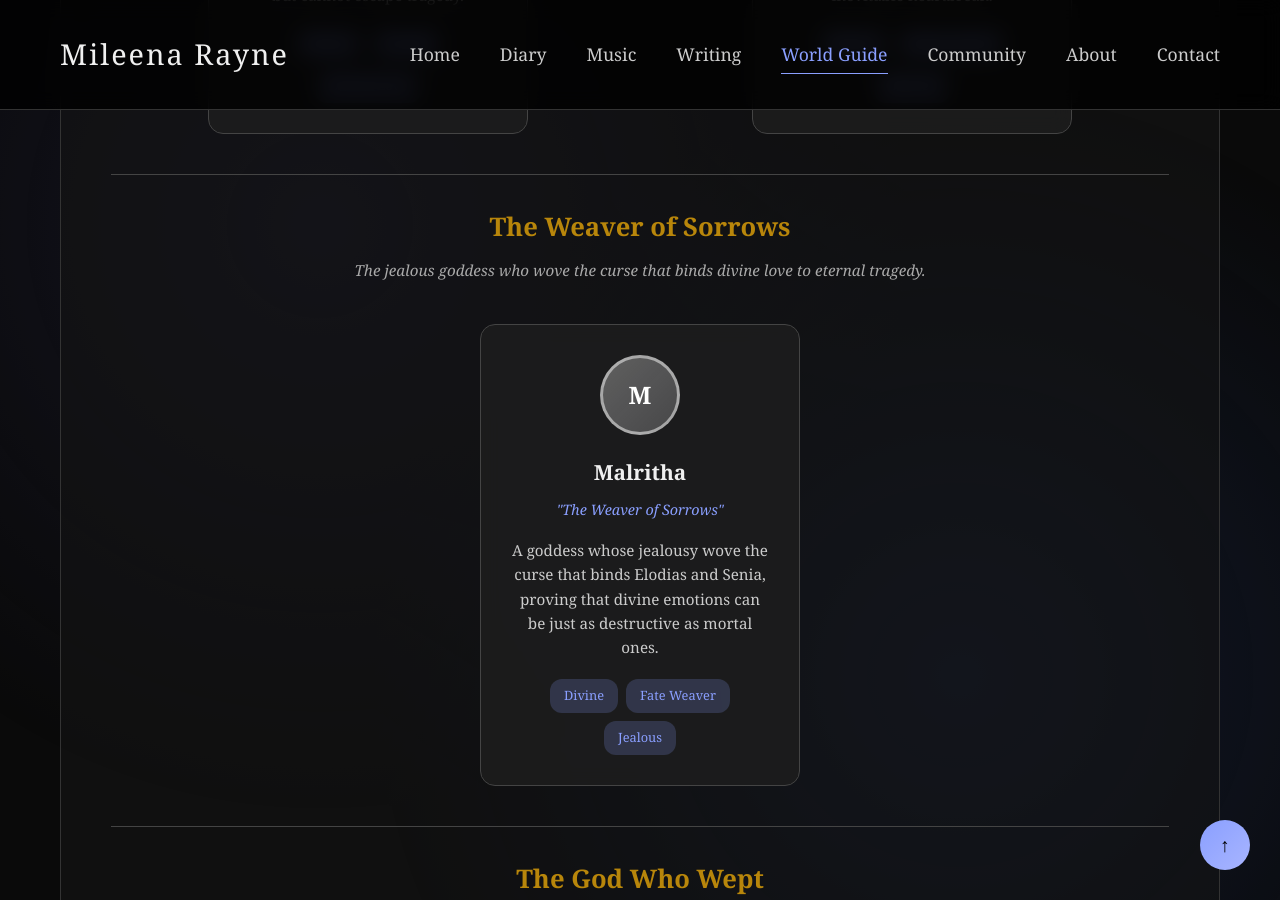
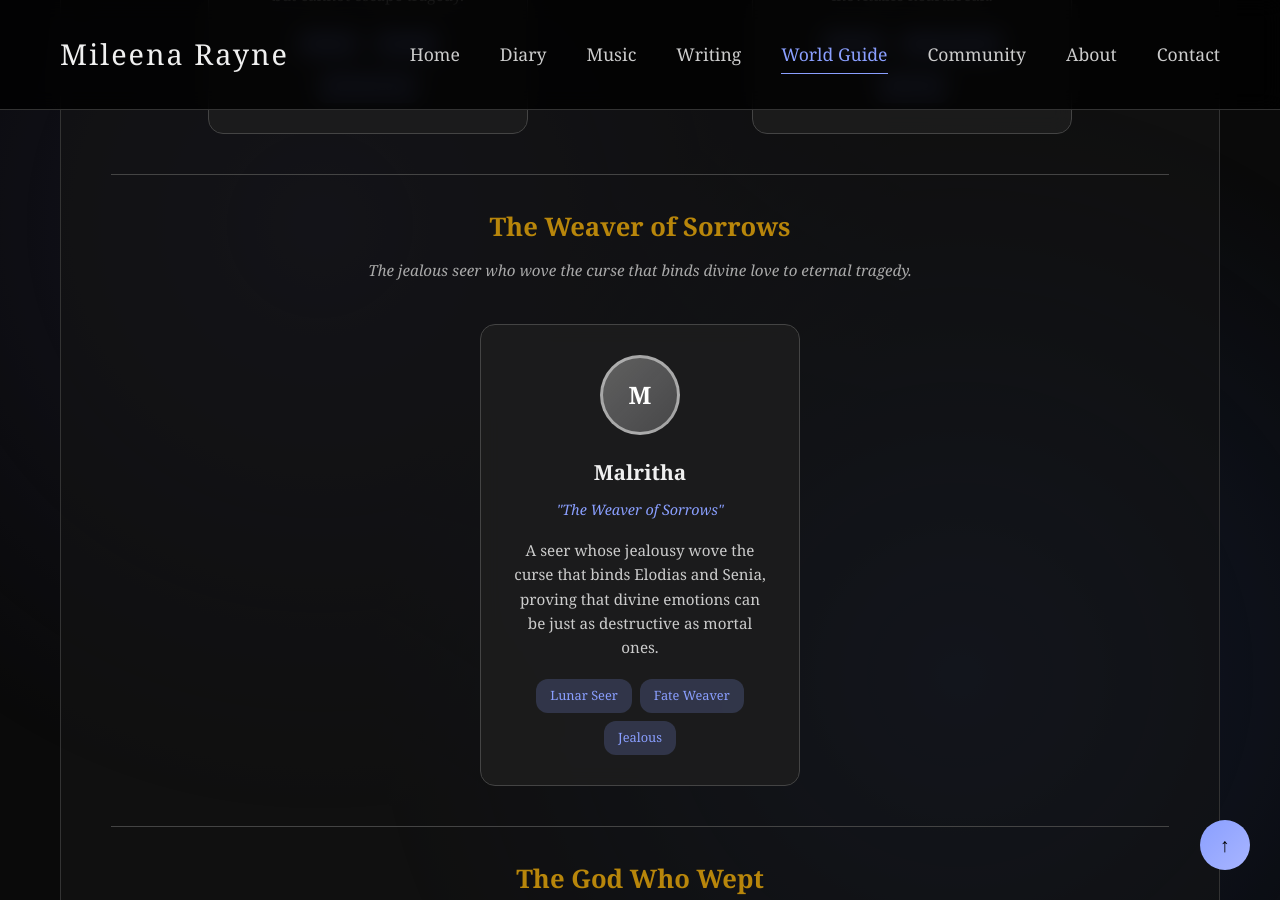
Before and after one commit to Mileena28/Mileena28.github.io, a Jekyll site: the page built from world-guide/characters/index.html, in a window 1280 px wide and 900 px high, scrolled down 5567 px. Built offline with Jekyll 4.4.1, drawn with Linux system fonts in a browser that asks for light colours.

Commit message:
Update index.html

```diff
--- a/world-guide/characters/index.html
+++ b/world-guide/characters/index.html
@@ -571,7 +571,7 @@ image: "/assets/images/world-guide-characters.jpg"
             <!-- The Weaver of Sorrows -->
             <div class="substory-section">
                 <h3 class="substory-title">The Weaver of Sorrows</h3>
-                <p class="substory-description">The jealous goddess who wove the curse that binds divine love to eternal tragedy.</p>
+                <p class="substory-description">The jealous seer who wove the curse that binds divine love to eternal tragedy.</p>
 
                 <div class="characters-grid">
                     <a href="/world-guide/characters/malritha.html" class="character-card divine">
@@ -579,10 +579,10 @@ image: "/assets/images/world-guide-characters.jpg"
                         <div class="character-name">Malritha</div>
                         <div class="character-title">"The Weaver of Sorrows"</div>
                         <div class="character-preview">
-                            A goddess whose jealousy wove the curse that binds Elodias and Senia, proving that divine emotions can be just as destructive as mortal ones.
+                            A seer whose jealousy wove the curse that binds Elodias and Senia, proving that divine emotions can be just as destructive as mortal ones.
                         </div>
                         <div class="character-tags">
-                            <div class="character-tag">Divine</div>
+                            <div class="character-tag">Lunar Seer</div>
                             <div class="character-tag">Fate Weaver</div>
                             <div class="character-tag">Jealous</div>
                         </div>
```
